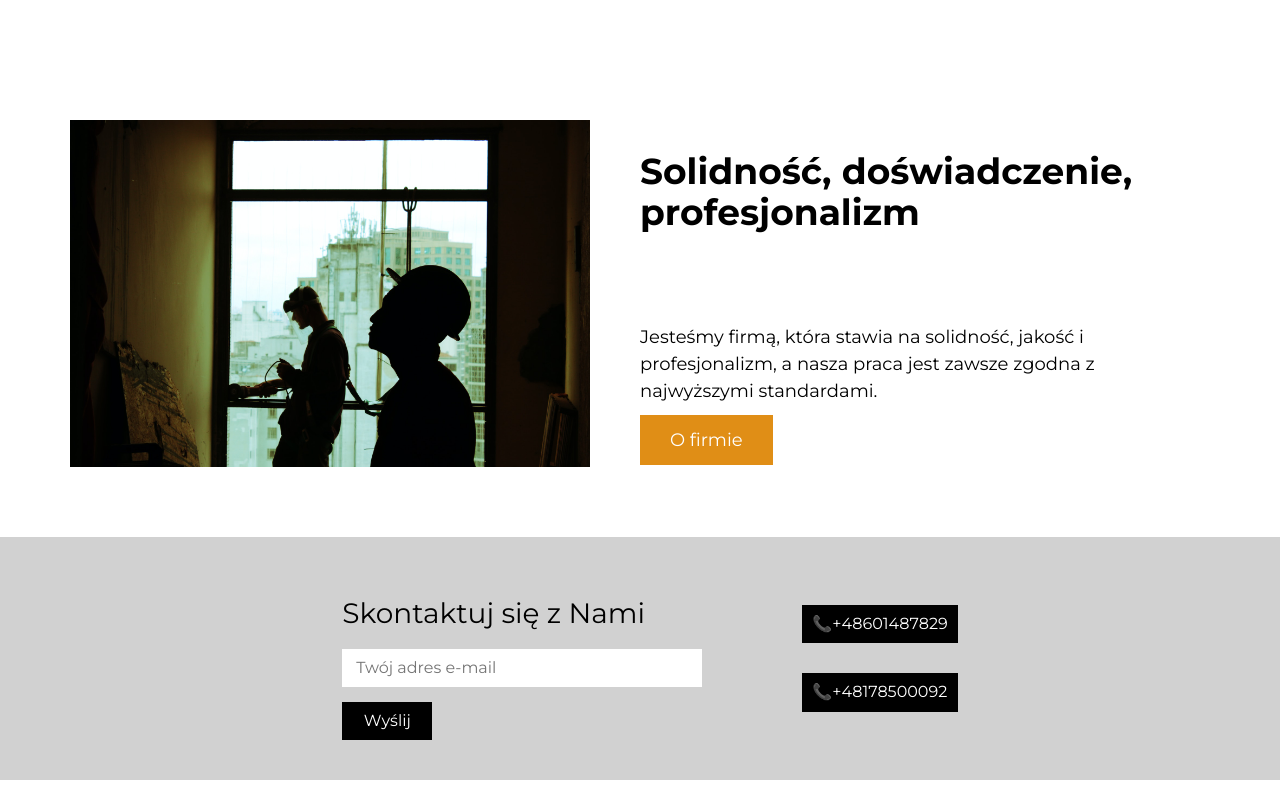
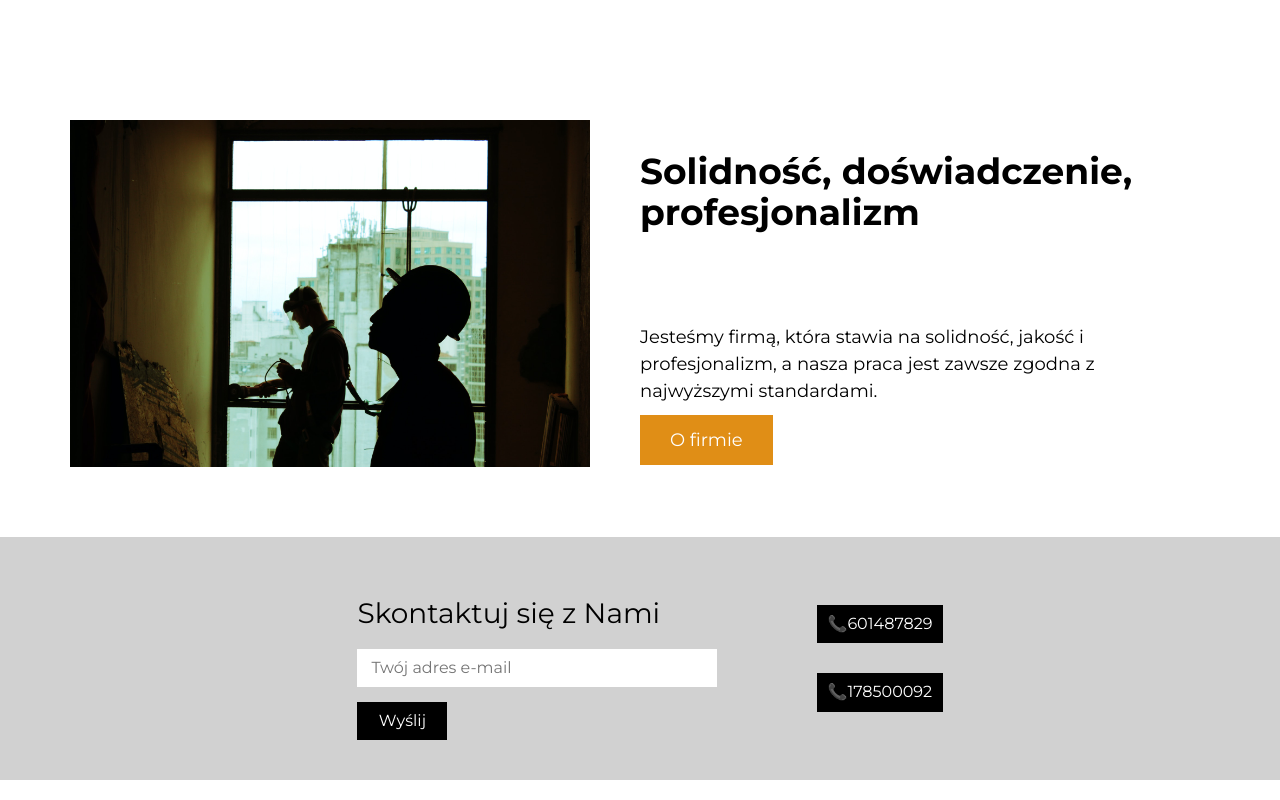
Before and after one commit to kingatos/apex-page-react, a React (Create React App) app: page / in a window 1280 px wide. Shown: the part 1251-2051 px from the top of the page. Built offline with nearby package versions, Linux system fonts and the light colour scheme.

Commit message:
little modificated to display buttons

```diff
--- a/src/common/Footer/index.js
+++ b/src/common/Footer/index.js
@@ -37,10 +37,10 @@ const Footer = () => {
       </StyledForm>
       <StyledPlace>
         <StyledButtonPhone href="tel:+48601487829">
-          📞+48601487829
+          📞601487829
         </StyledButtonPhone>
         <StyledButtonPhone href="tel:+48178500092">
-          📞+48178500092
+          📞178500092
         </StyledButtonPhone>
       </StyledPlace>
     </StyledFooter>
```
